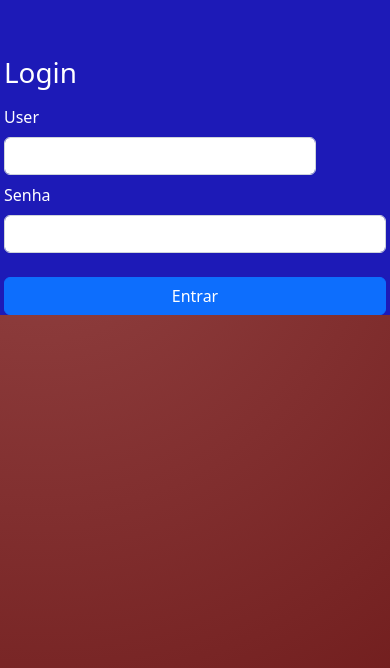
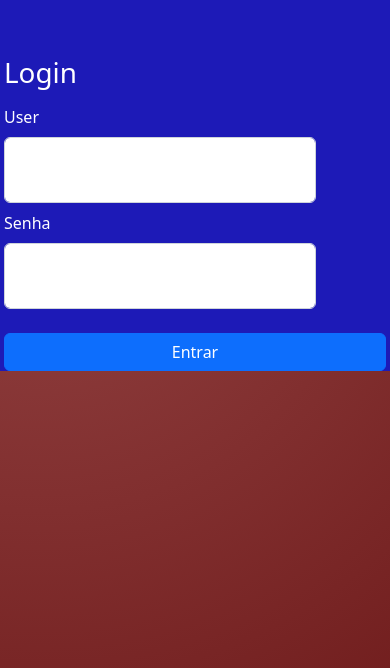
Before and after one commit to jvcorado/Criptografia, a plain HTML site: page index.html in a window 390 px wide. Drawn offline with nearby package versions, Linux system fonts and the light colour scheme.

Commit message:
Update style.css

```diff
--- a/style.css
+++ b/style.css
@@ -120,7 +120,8 @@
       background-color: #1d1ab7;
       width: 100vw !important;
     }
-    #user, #senha .btn{
+    #user, #senha, .btn{
+      padding: 20px;
       width: 80vw !important;
     }
 
```
